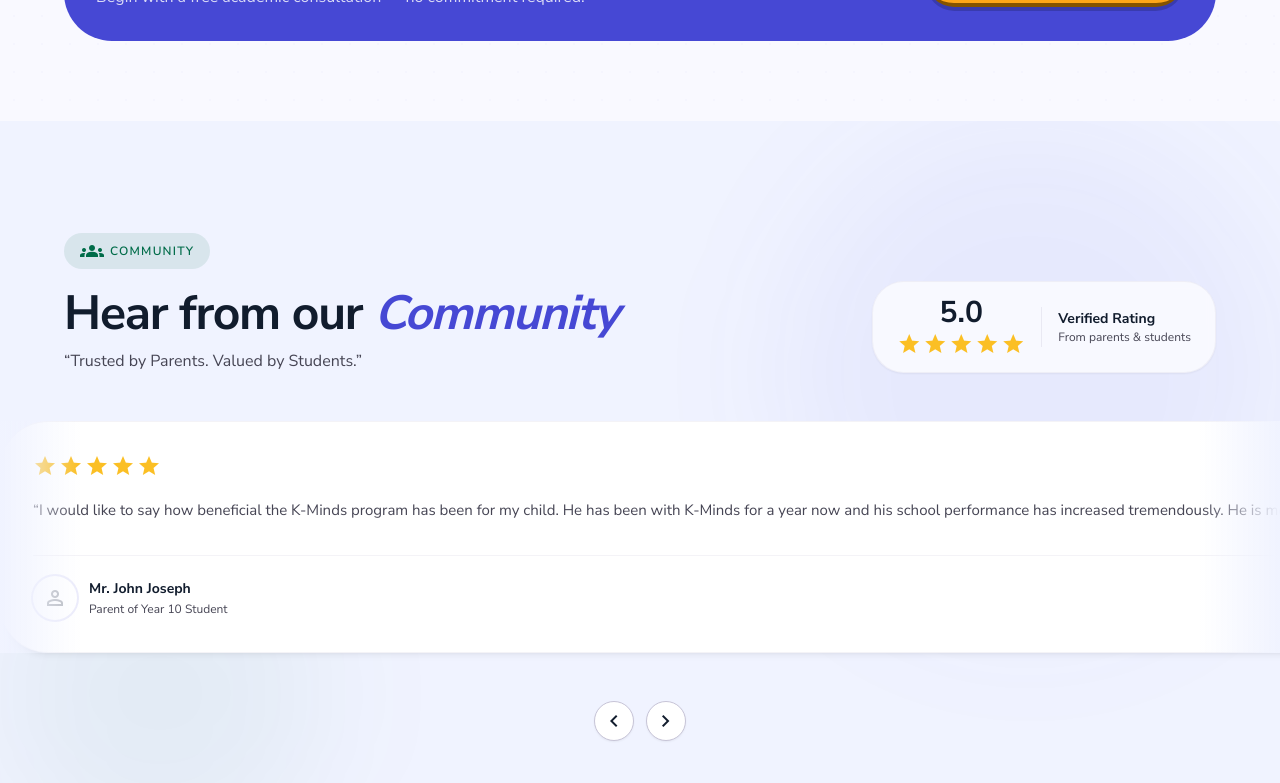
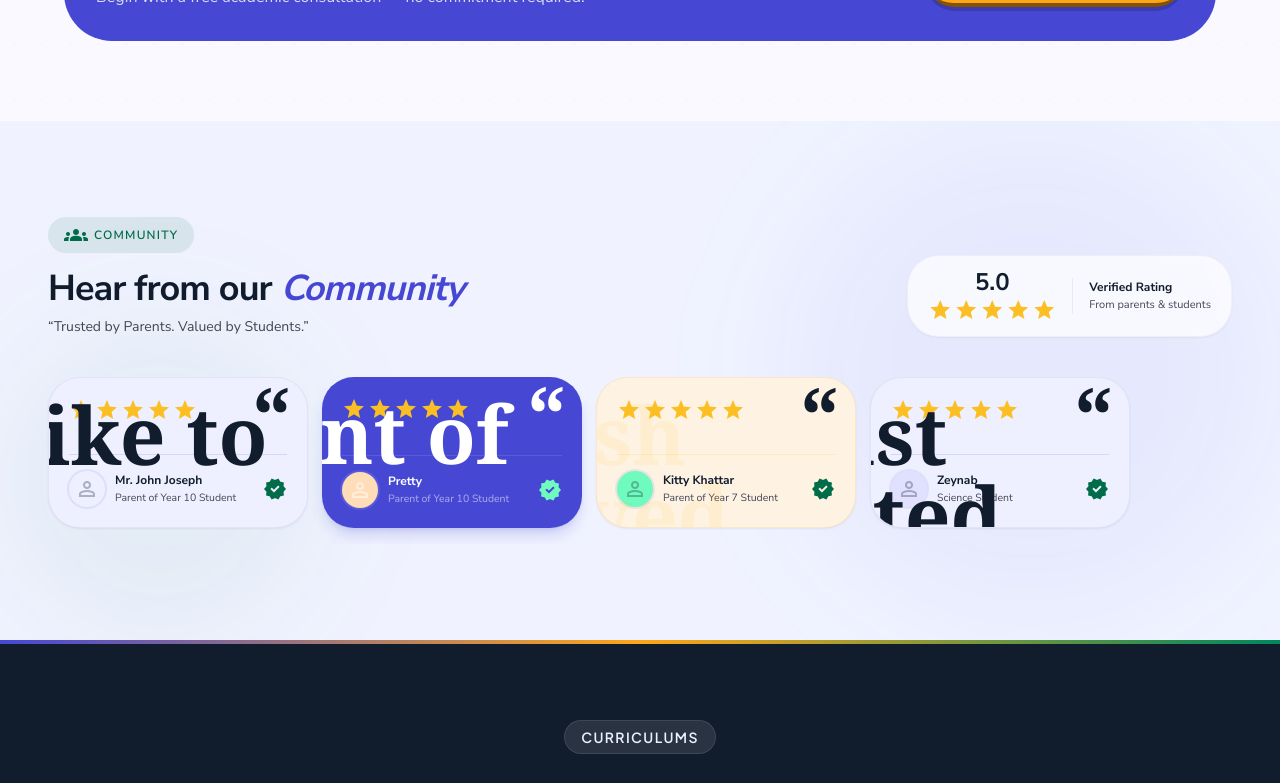
Before and after one commit to northernlightsdeveloper/kminds, a Next.js app: page / in a window 1280 px wide. Shown: the part 1620-2403 px from the top of the page. Built offline with nearby package versions, Linux system fonts and the light colour scheme.

Commit message:
change in testimonials

```diff
--- a/src/components/sections/Testimonials.tsx
+++ b/src/components/sections/Testimonials.tsx
@@ -1,7 +1,7 @@
 // src/components/sections/Testimonials.tsx
 "use client";
 
-import { useRef, useState, useEffect } from "react";
+import { useRef, useEffect, useState } from "react";
 import { testimonials, testimonialsSection } from "@/data/content";
 
 export default function Testimonials() {
@@ -24,26 +24,20 @@
     return () => el.removeEventListener("scroll", checkScroll);
   }, []);
 
-  const scroll = (dir: "left" | "right") => {
-    const el = scrollRef.current;
-    if (!el) return;
-    el.scrollBy({ left: dir === "left" ? -460 : 460, behavior: "smooth" });
-  };
-
   return (
     <section
       id="testimonials"
-      className="bg-surface-container-low py-20 md:py-28 overflow-hidden relative"
+      className="bg-surface-container-low py-16 md:py-24 overflow-hidden relative"
     >
       {/* Background decorations */}
       <div className="absolute top-0 right-0 w-[500px] h-[500px] bg-primary/5 rounded-full blur-3xl pointer-events-none" />
       <div className="absolute bottom-0 left-0 w-80 h-80 bg-tertiary/5 rounded-full blur-3xl pointer-events-none" />
 
       {/* Header */}
-      <div className="px-4 md:px-16 max-w-[1280px] mx-auto mb-12">
+      <div className="px-4 md:px-12 mb-10">
         <div className="flex flex-col md:flex-row md:items-end justify-between gap-6">
           <div>
-            <span className="inline-flex items-center gap-1.5 bg-tertiary/10 text-tertiary font-semibold text-xs px-4 py-1.5 rounded-full mb-5 uppercase tracking-widest">
+            <span className="inline-flex items-center gap-1.5 bg-tertiary/10 text-tertiary font-semibold text-xs px-4 py-1.5 rounded-full mb-4 uppercase tracking-widest">
               <span
                 className="material-symbols-outlined text-sm"
                 style={{ fontVariationSettings: "'FILL' 1" }}
@@ -52,26 +46,26 @@
               </span>
               Community
             </span>
-            <h2 className="font-extrabold text-on-surface text-4xl md:text-5xl leading-tight tracking-tight">
+            <h2 className="font-extrabold text-on-surface text-3xl md:text-4xl leading-tight tracking-tight">
               Hear from our{" "}
               <span className="text-primary italic">Community</span>
             </h2>
-            <p className="text-on-surface-variant text-base mt-3 font-medium">
+            <p className="text-on-surface-variant text-sm mt-2 font-medium">
               &ldquo;{testimonialsSection.headline}&rdquo;
             </p>
           </div>
 
           {/* Aggregate rating */}
-          <div className="flex items-center gap-4 shrink-0 bg-white/70 backdrop-blur-sm border border-outline-variant/20 rounded-2xl px-6 py-4 shadow-sm">
+          <div className="flex items-center gap-4 shrink-0 bg-white/70 backdrop-blur-sm border border-outline-variant/20 rounded-2xl px-5 py-3.5 shadow-sm">
             <div className="flex flex-col items-center">
-              <span className="text-3xl font-extrabold text-on-surface leading-none">
+              <span className="text-2xl font-extrabold text-on-surface leading-none">
                 5.0
               </span>
               <div className="flex gap-0.5 mt-1">
                 {[...Array(5)].map((_, i) => (
                   <span
                     key={i}
-                    className="material-symbols-outlined text-amber-400 text-lg"
+                    className="material-symbols-outlined text-amber-400 text-base"
                     style={{ fontVariationSettings: "'FILL' 1" }}
                   >
                     star
@@ -79,12 +73,12 @@
                 ))}
               </div>
             </div>
-            <div className="w-px h-10 bg-outline-variant/30" />
+            <div className="w-px h-9 bg-outline-variant/30" />
             <div>
-              <p className="font-bold text-on-surface text-sm leading-tight">
+              <p className="font-bold text-on-surface text-xs leading-tight">
                 Verified Rating
               </p>
-              <p className="text-xs text-on-surface-variant mt-0.5">
+              <p className="text-[11px] text-on-surface-variant mt-0.5">
                 From parents & students
               </p>
             </div>
@@ -92,43 +86,47 @@
         </div>
       </div>
 
-      {/* Cards row */}
+      {/* Cards scroll rail */}
       <div className="relative">
         {/* Left fade */}
         <div
-          className={`absolute left-0 top-0 bottom-6 w-20 bg-gradient-to-r from-surface-container-low to-transparent z-10 pointer-events-none transition-opacity duration-200 ${
+          className={`absolute left-0 top-0 bottom-2 w-12 bg-gradient-to-r from-surface-container-low to-transparent z-10 pointer-events-none transition-opacity duration-200 ${
             canScrollLeft ? "opacity-100" : "opacity-0"
           }`}
         />
         {/* Right fade */}
         <div
-          className={`absolute right-0 top-0 bottom-6 w-20 bg-gradient-to-l from-surface-container-low to-transparent z-10 pointer-events-none transition-opacity duration-200 ${
+          className={`absolute right-0 top-0 bottom-2 w-12 bg-gradient-to-l from-surface-container-low to-transparent z-10 pointer-events-none transition-opacity duration-200 ${
             canScrollRight ? "opacity-100" : "opacity-0"
           }`}
         />
 
         <div
           ref={scrollRef}
-          className="flex gap-5 overflow-x-auto px-4 md:px-16 pb-6 snap-x snap-mandatory scrollbar-none"
+          className="flex gap-3.5 overflow-x-auto px-4 md:px-12 pb-4 snap-x snap-mandatory scrollbar-none"
           style={{ scrollbarWidth: "none", msOverflowStyle: "none" }}
         >
           {testimonials.map((t) => (
             <div
               key={t.id}
               className={`
-                group min-w-[340px] md:min-w-[420px] flex-shrink-0 snap-start
-                p-8 rounded-3xl flex flex-col justify-between relative overflow-hidden
+  group min-w-[260px] max-w-[280px] flex-shrink-0 snap-start
+  p-5 rounded-2xl flex flex-col justify-between relative overflow-hidden
   transition-transform duration-300 hover:-translate-y-1
   ${
     t.variant === "dark"
-                    ? "bg-primary text-on-primary shadow-xl shadow-primary/20"
-                    : "bg-white text-on-surface border border-outline-variant/20 shadow-md shadow-black/5"
+      ? "bg-primary text-on-primary shadow-lg shadow-primary/20"
+      : t.id % 3 === 0
+        ? "bg-[#fef3e2] text-on-surface border border-[#f5e0b8]/60 shadow shadow-black/5" // peach
+        : t.id % 3 === 1
+          ? "bg-[#eef0ff] text-on-surface border border-[#d8dbf5]/60 shadow shadow-black/5" // lavender
+          : "bg-[#e6f7f4] text-on-surface border border-[#b8e8e0]/60 shadow shadow-black/5" // mint
   }
 `}
             >
               {/* Decorative quote mark */}
               <div
-                className={`absolute -top-2 right-6 font-serif font-black leading-none select-none pointer-events-none text-[120px] ${
+                className={`absolute -top-1 right-4 font-serif font-black leading-none select-none pointer-events-none text-[80px] ${
                   t.variant === "dark" ? "text-white/8" : "text-primary/6"
                 }`}
               >
@@ -137,11 +135,11 @@
 
               <div className="relative">
                 {/* Stars */}
-                <div className="flex gap-0.5 mb-5">
+                <div className="flex gap-0.5 mb-3">
                   {[...Array(t.stars)].map((_, i) => (
                     <span
                       key={i}
-                      className="material-symbols-outlined text-amber-400 text-xl"
+                      className="material-symbols-outlined text-amber-400 text-base"
                       style={{ fontVariationSettings: "'FILL' 1" }}
                     >
                       star
@@ -151,10 +149,14 @@
 
                 {/* Quote */}
                 <p
-                  className={`text-[15px] leading-relaxed font-medium ${
+                  className={`absolute -top-1 right-4 font-serif font-black leading-none select-none pointer-events-none text-[80px] ${
                     t.variant === "dark"
-                      ? "text-on-primary/85"
-                      : "text-on-surface-variant"
+                      ? "text-white/8"
+                      : t.id % 3 === 0
+                        ? "text-amber-400/10"
+                        : t.id % 3 === 1
+                          ? "text-primary/8"
+                          : "text-tertiary/10"
                   }`}
                 >
                   &ldquo;{t.quote}&rdquo;
@@ -163,19 +165,23 @@
 
               {/* Author */}
               <div
-                className={`mt-8 flex items-center gap-3 pt-5 border-t ${
+                className={`mt-5 flex items-center gap-2.5 pt-4 border-t ${
                   t.variant === "dark"
                     ? "border-white/10"
-                    : "border-outline-variant/20"
+                    : t.id % 3 === 0
+                      ? "border-amber-300/30"
+                      : t.id % 3 === 1
+                        ? "border-primary/15"
+                        : "border-tertiary/20"
                 }`}
               >
                 <div
-                  className={`w-11 h-11 rounded-full ${t.avatarColor} flex items-center justify-center shrink-0 ring-2 ${
+                  className={`w-9 h-9 rounded-full ${t.avatarColor} flex items-center justify-center shrink-0 ring-2 ${
                     t.variant === "dark" ? "ring-white/10" : "ring-primary/10"
                   }`}
                 >
                   <span
-                    className={`material-symbols-outlined text-xl ${
+                    className={`material-symbols-outlined text-base ${
                       t.variant === "dark"
                         ? "text-on-primary/50"
                         : "text-on-surface/30"
@@ -186,7 +192,7 @@
                 </div>
                 <div className="flex-1 min-w-0">
                   <p
-                    className={`font-bold text-sm truncate ${
+                    className={`font-bold text-xs truncate ${
                       t.variant === "dark"
                         ? "text-on-primary"
                         : "text-on-surface"
@@ -195,7 +201,7 @@
                     {t.name}
                   </p>
                   <p
-                    className={`text-xs mt-0.5 truncate ${
+                    className={`text-[10.5px] mt-0.5 truncate ${
                       t.variant === "dark"
                         ? "text-on-primary/55"
                         : "text-on-surface-variant"
@@ -205,9 +211,8 @@
                   </p>
                 </div>
                 {/* Verified badge */}
-                <div className="flex items-center gap-1 shrink-0">
                 <span
-                    className={`material-symbols-outlined text-lg ${
+                  className={`material-symbols-outlined text-base shrink-0 ${
                     t.variant === "dark"
                       ? "text-tertiary-fixed"
                       : "text-tertiary"
@@ -216,53 +221,11 @@
                 >
                   verified
                 </span>
-                  <span
-                    className={`text-xs font-medium hidden sm:block ${
-                      t.variant === "dark"
-                        ? "text-tertiary-fixed"
-                        : "text-tertiary"
-                    }`}
-                  >
-                    Verified
-                  </span>
-                </div>
               </div>
             </div>
           ))}
         </div>
       </div>
-
-      {/* Navigation arrows */}
-      <div className="flex gap-3 justify-center mt-6">
-        <button
-          onClick={() => scroll("left")}
-          disabled={!canScrollLeft}
-          className={`w-10 h-10 rounded-full border flex items-center justify-center transition-all duration-200 ${
-            canScrollLeft
-              ? "border-outline-variant bg-white hover:bg-primary hover:border-primary hover:text-on-primary text-on-surface shadow-sm"
-              : "border-outline-variant/30 bg-transparent text-on-surface/20 cursor-not-allowed"
-          }`}
-          aria-label="Scroll left"
-        >
-          <span className="material-symbols-outlined text-lg">
-            chevron_left
-          </span>
-        </button>
-        <button
-          onClick={() => scroll("right")}
-          disabled={!canScrollRight}
-          className={`w-10 h-10 rounded-full border flex items-center justify-center transition-all duration-200 ${
-            canScrollRight
-              ? "border-outline-variant bg-white hover:bg-primary hover:border-primary hover:text-on-primary text-on-surface shadow-sm"
-              : "border-outline-variant/30 bg-transparent text-on-surface/20 cursor-not-allowed"
-          }`}
-          aria-label="Scroll right"
-        >
-          <span className="material-symbols-outlined text-lg">
-            chevron_right
-          </span>
-        </button>
-      </div>
     </section>
   );
 }
```
Lines whose indentation alone changed are shown as unchanged.
